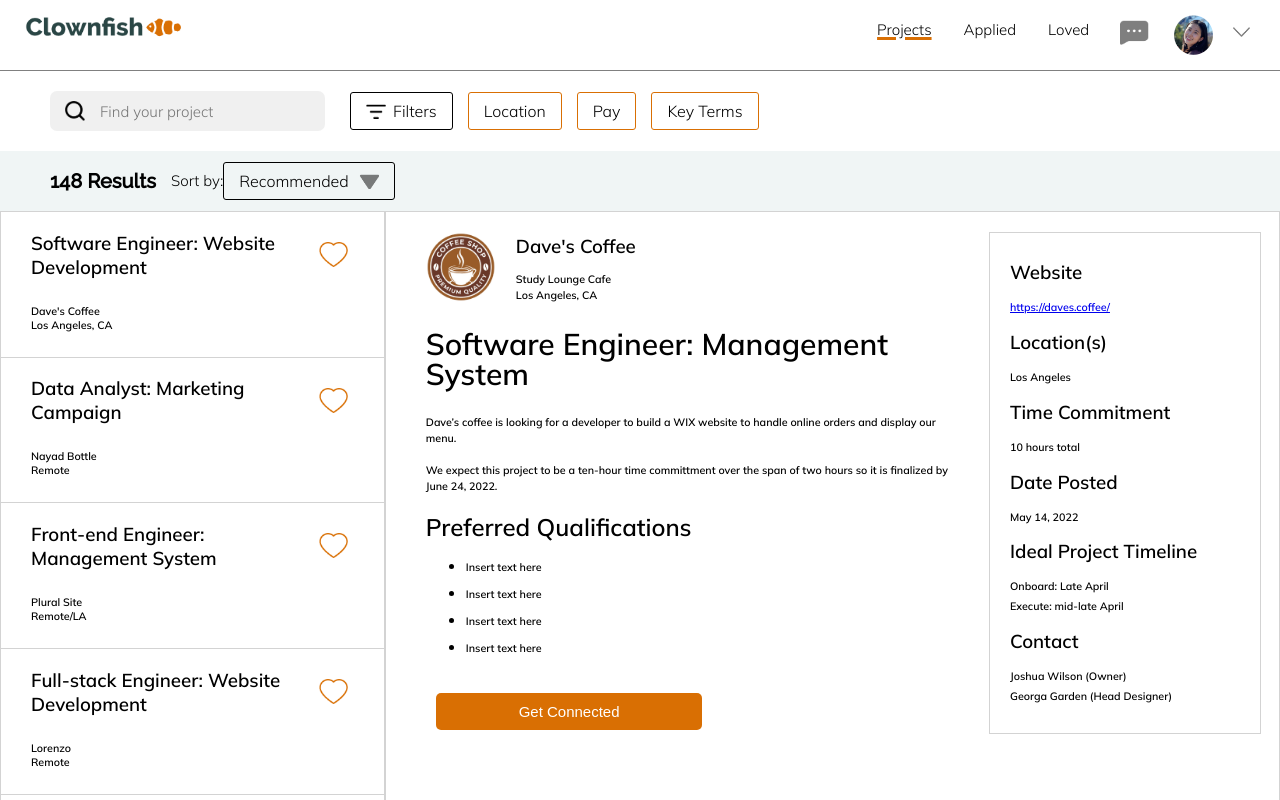
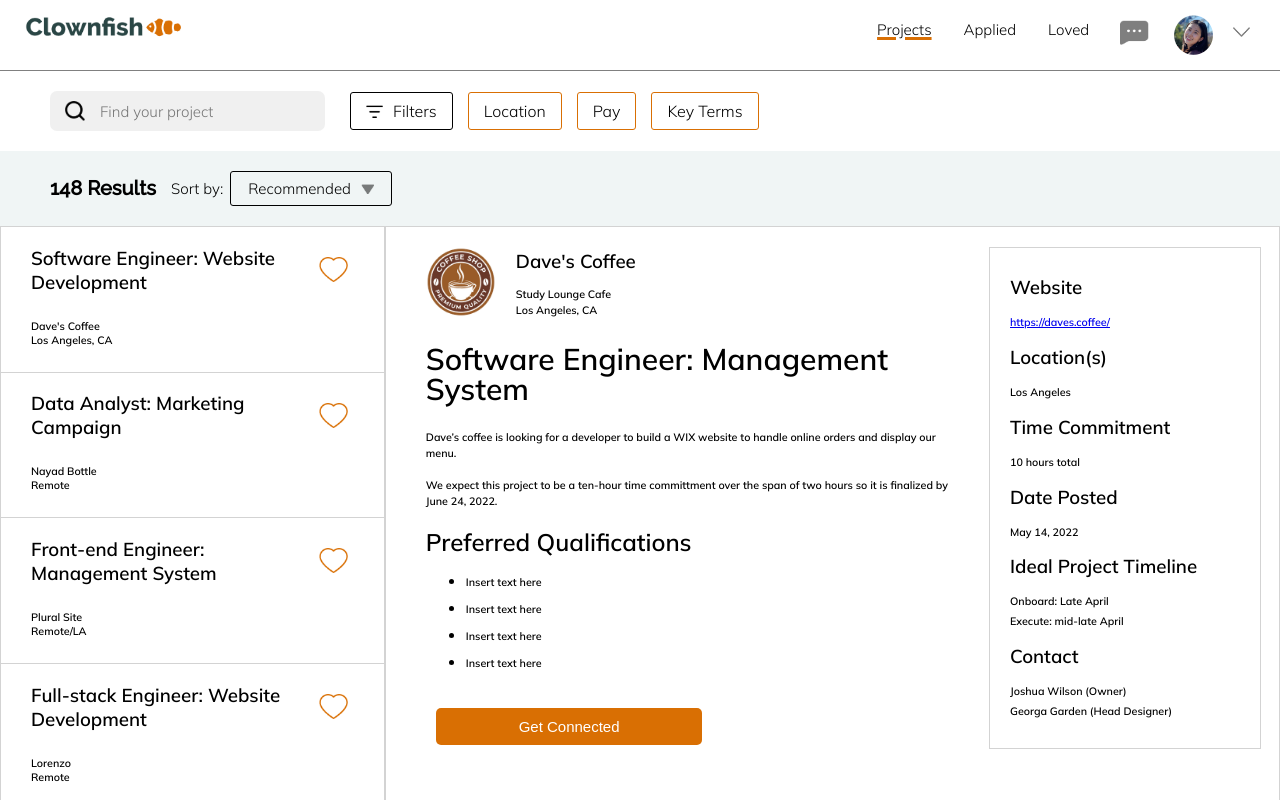
Before and after one commit to brennachen/lavalab-dream-team, a React (Create React App) app: page /jobListing in a window 1280 px wide. Shown: the top 800 px of the page. Built offline with nearby package versions, Linux system fonts and the light colour scheme.

Commit message:
updated search bar

```diff
--- a/package.json
+++ b/package.json
@@ -14,6 +14,7 @@
     "react-dom": "^18.0.0",
     "react-firebase-hooks": "^5.0.3",
     "react-google-login": "^5.2.2",
+    "react-modal": "^3.14.4",
     "react-router-dom": "^6.3.0",
     "react-scripts": "5.0.0",
     "web-vitals": "^2.1.4"
--- a/src/JobListingPage/SearchBar.css
+++ b/src/JobListingPage/SearchBar.css
@@ -56,9 +56,9 @@
   padding-bottom: 8px;
 }
 .topBar .searchBar .filter .filterPic {
-  width: 20px;
-  height: 15px;
-  margin-right: 7px;
+  width: 17px;
+  height: 13px;
+  margin-right: 10px;
 }
 .topBar .searchBar .otherFilters {
   width: fit-content;
@@ -79,8 +79,9 @@
   background: #F0F5F5;
   display: flex;
   flex-direction: row;
-  height: 60px;
   align-items: center;
+  padding-top: 20px;
+  padding-bottom: 20px;
 }
 .topBar .resultBar .resultNum {
   font-family: 'Raleway';
@@ -99,20 +100,31 @@
   line-height: 28px;
   margin-left: 15px;
   color: #000000;
+  margin-right: 7px;
 }
 .topBar .resultBar .picker {
   border: 1px solid #000000;
   box-sizing: border-box;
   border-radius: 3px;
   display: flex;
-  padding-left: 15px;
-  padding-right: 15px;
-  padding-top: 8px;
-  padding-bottom: 8px;
+  padding-left: 17px;
+  padding-right: 17px;
+  padding-top: 7px;
+  padding-bottom: 7px;
   align-items: center;
 }
+.topBar .resultBar .picker .pickerText {
+  font-family: 'Mulish';
+  font-style: normal;
+  font-weight: 400;
+  font-size: 15px;
+  display: flex;
+  align-items: center;
+  text-align: center;
+  color: #000000;
+}
 .topBar .resultBar .picker .pickerPic {
-  width: 20px;
-  height: 15px;
+  width: 13px;
+  height: 10px;
   margin-left: 10px;
 }
--- a/src/JobListingPage/SearchBar.js
+++ b/src/JobListingPage/SearchBar.js
@@ -6,6 +6,17 @@
     const filterPic = require("./../img/filter.png");
     const searchPic = require("./../img/search.png");
     const pickerPic = require("./../img/picker.png");
+
+    const customStyles = {
+        content: {
+          top: '50%',
+          left: '50%',
+          right: 'auto',
+          bottom: 'auto',
+          marginRight: '-50%',
+          transform: 'translate(-50%, -50%)',
+        },
+    };
 
     return (
         <div className="topBar">
--- a/src/JobListingPage/SearchBar.less
+++ b/src/JobListingPage/SearchBar.less
@@ -59,9 +59,9 @@
             padding-bottom: 8px;
 
             .filterPic {
-                width: 20px;
-                height: 15px;
-                margin-right: 7px;
+                width: 17px;
+                height: 13px;
+                margin-right: 10px;
             }
         }
 
@@ -88,8 +88,9 @@
         background: #F0F5F5;
         display: flex;
         flex-direction: row;
-        height: 60px;
         align-items: center;
+        padding-top: 20px;
+        padding-bottom: 20px;
 
         .resultNum {
             font-family: 'Raleway';
@@ -109,6 +110,7 @@
             line-height: 28px;
             margin-left: 15px;
             color: #000000;
+            margin-right: 7px;
         }
 
         .picker {
@@ -116,15 +118,26 @@
             box-sizing: border-box;
             border-radius: 3px;
             display: flex;
-            padding-left: 15px;
-            padding-right: 15px;
-            padding-top: 8px;
-            padding-bottom: 8px;
+            padding-left: 17px;
+            padding-right: 17px;
+            padding-top: 7px;
+            padding-bottom: 7px;
             align-items: center;
 
+            .pickerText {
+                font-family: 'Mulish';
+                font-style: normal;
+                font-weight: 400;
+                font-size: 15px;
+                display: flex;
+                align-items: center;
+                text-align: center;
+                color: #000000;
+            }
+
             .pickerPic {
-                width: 20px;
-                height: 15px;
+                width: 13px;
+                height: 10px;
                 margin-left: 10px;
             }
         }
```
Also changed, not shown: 1 other file (tests, documents, lock files or other folders).
